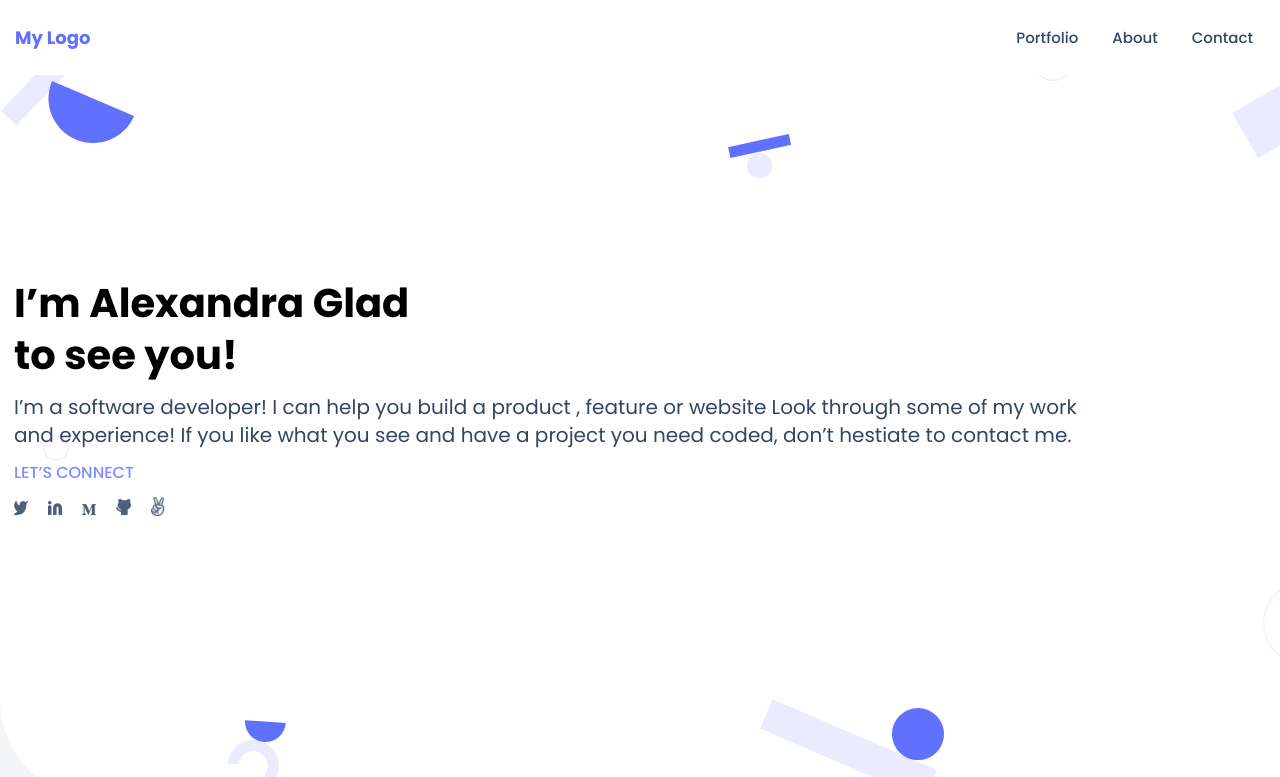
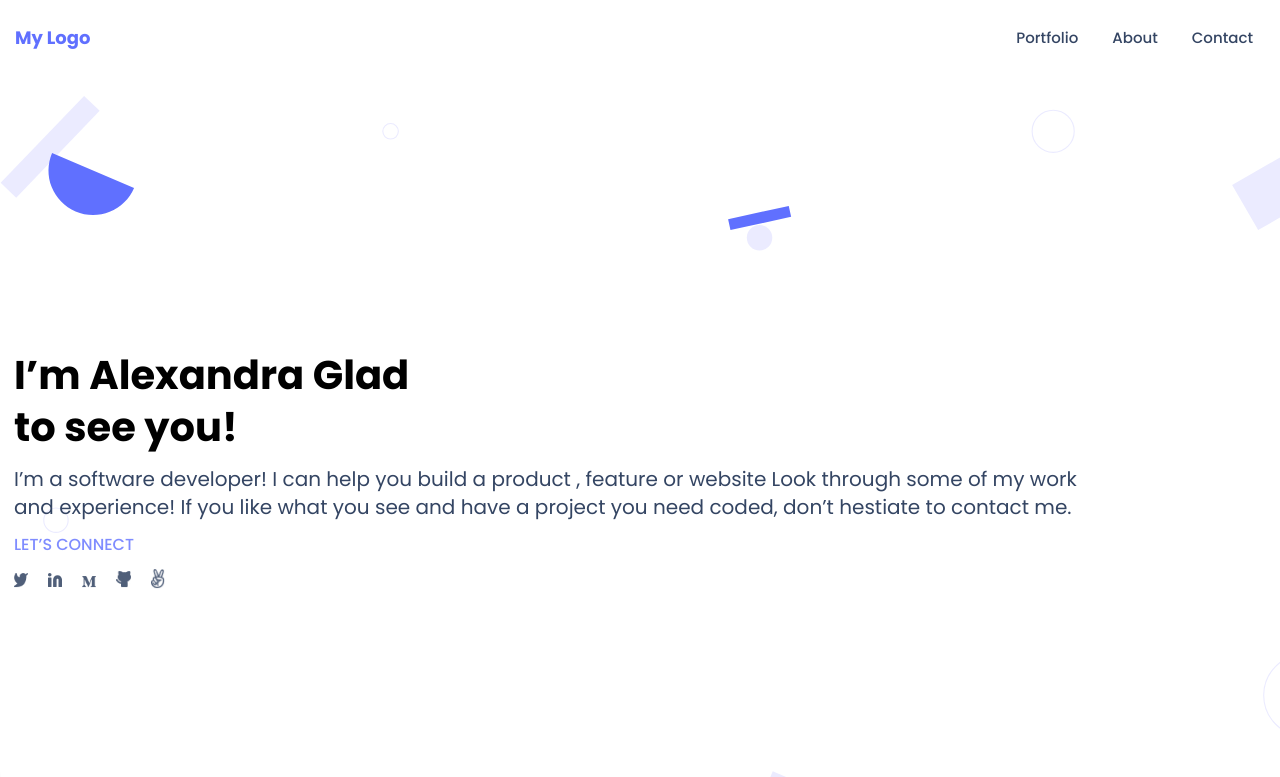
Before and after one commit to boo-shehab/Microverse-Student-project-1, a website: page index.html in a window 1280 px wide. Shown: the top 777 px of the page. Drawn offline with Linux system fonts and the light colour scheme.

Commit message:
Modifying javascript

```diff
--- a/css/style.css
+++ b/css/style.css
@@ -15,6 +15,12 @@ body {
   scroll-behavior: smooth;
   font-family: 'Poppins', sans-serif;
   background-color: var(--gray-background-color);
+}
+
+body::before {
+  display: block;
+  content: "";
+  height: 72px;
 }
 
 a {
@@ -105,6 +111,7 @@ header .burger-button {
   height: 12px;
   display: flex;
   flex-direction: column;
+  cursor: pointer;
   text-align: center;
   justify-content: space-between;
   z-index: 4;
--- a/js/main.js
+++ b/js/main.js
@@ -2,5 +2,5 @@ const burgerButton = document.querySelector(' .burger-button');
 burgerButton.addEventListener('click', () => { burgerButton.classList.toggle('active'); });
 const menuLinkes = document.querySelectorAll('header nav ul.linkes li');
 for (let i = 0; i < menuLinkes.length; i += 1) {
-  menuLinkes[i].addEventListener('click', () => { burgerButton.classList.toggle('active'); });
+  menuLinkes[i].addEventListener('click', () => { burgerButton.classList.remove('active'); });
 }
```
